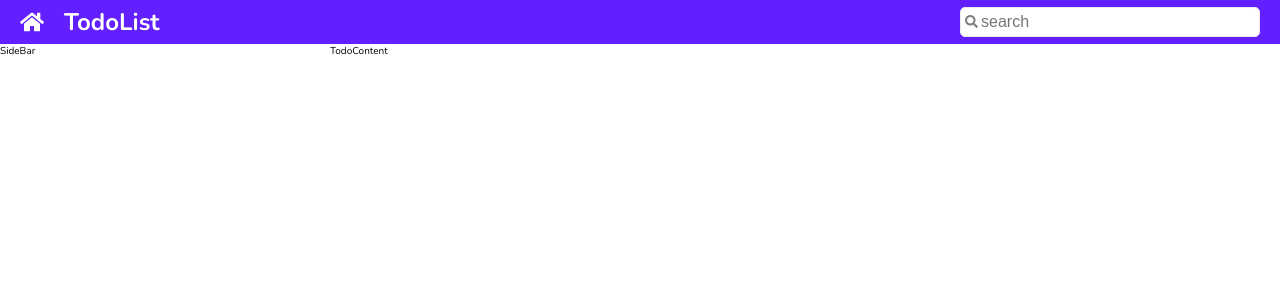
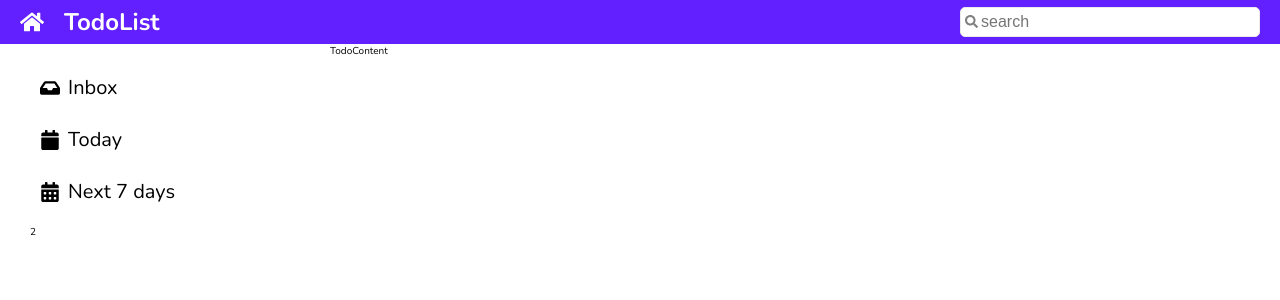
Before and after one commit to jenwit-dev/cc15-todolist-jenwit, a React (Create React App) app: page / in a window 1280 px wide. Shown: the top 300 px of the page. Built offline with nearby package versions, Linux system fonts and the light colour scheme.

Commit message:
finish:list UI

```diff
--- a/src/app/App.jsx
+++ b/src/app/App.jsx
@@ -1,5 +1,5 @@
 import "./App.scss";
-import { FaHome } from "react-icons/fa";
+import { FaHome, FaInbox, FaCalendar, FaCalendarAlt } from "react-icons/fa";
 import Header from "../components/Header";
 
 function App() {
@@ -8,7 +8,27 @@ function App() {
       <div className="todo__header">
         <Header />
       </div>
-      <div className="todo__sidebar">SideBar</div>
+      <div className="todo__sidebar">
+        <aside className="sidebar">
+          <section className="sidebar__category">
+            <ul className="list">
+              <li className="list__item">
+                <FaInbox className="list__item__icon" />
+                <p className="list__item__text">Inbox</p>
+              </li>
+              <li className="list__item">
+                <FaCalendar className="list__item__icon" />
+                <p className="list__item__text">Today</p>
+              </li>
+              <li className="list__item">
+                <FaCalendarAlt className="list__item__icon" />
+                <p className="list__item__text">Next 7 days</p>
+              </li>
+            </ul>
+          </section>
+          <section className="sidebar__category">2</section>
+        </aside>
+      </div>
       <div className="todo__content">TodoContent</div>
     </div>
   );
--- a/src/app/App.scss
+++ b/src/app/App.scss
@@ -50,3 +50,39 @@
 //   grid-column-end: 3;
 //   background-color: rgb(11, 178, 234);
 // }
+.sidebar {
+  display: flex;
+  flex-direction: column;
+  gap: 10px;
+  padding: 20px 30px;
+  // background-color: wheat;
+  height: calc(100vh - $header-height);
+  &__category {
+  }
+}
+
+// Block <ul>
+.list {
+  display: flex;
+  flex-direction: column;
+  gap: 5px;
+
+  // Element <li>
+  &__item {
+    display: flex;
+    align-items: center;
+    gap: 8px;
+    font-size: 2rem;
+    padding: 10px;
+    border-radius: 4px;
+    cursor: pointer;
+    &:hover {
+      background-color: $grey-light;
+    }
+
+    // Modifier
+    &__text {
+      font-weight: 500px;
+    }
+  }
+}
--- a/src/index.scss
+++ b/src/index.scss
@@ -32,3 +32,7 @@ body {
   -moz-osx-font-smoothing: grayscale;
   //   color: $primary;
 }
+
+li {
+  list-style: none;
+}
```
